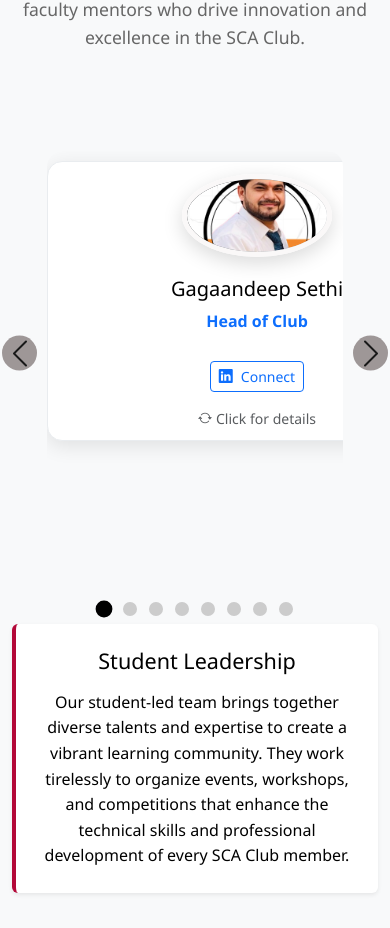
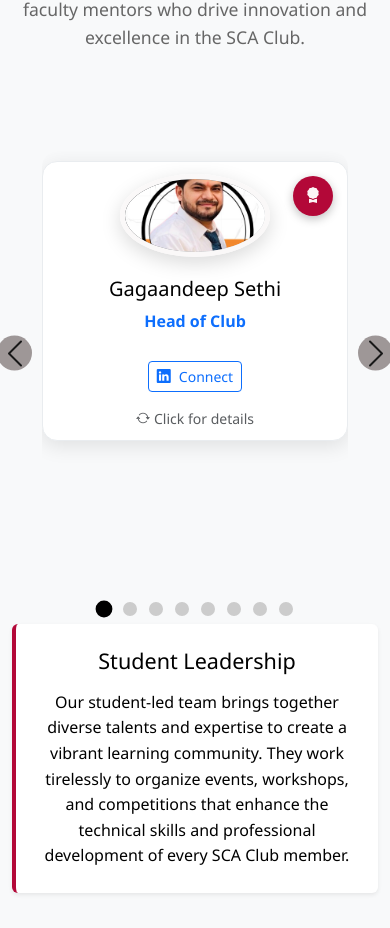
Before and after one commit to Yashvardhanjaiswal/Sca_Club, a React (Vite) app: page / in a window 390 px wide. Shown: the part 10556-11484 px from the top of the page. Built offline with nearby package versions, Linux system fonts and the light colour scheme.

Commit message:
updates auth

```diff
--- a/src/styles/App.css
+++ b/src/styles/App.css
@@ -849,7 +849,7 @@ body {
 
 @media (max-width: 576px) {
   .team-carousel-wrapper {
-    padding: 0 35px;
+    padding: 0 30px;
   }
 
   .team-carousel-control {
@@ -862,7 +862,7 @@ body {
   }
 
   .team-card {
-    width: 420px;
+    max-width: 420px;
   }
 
   .team-image-container {
```
